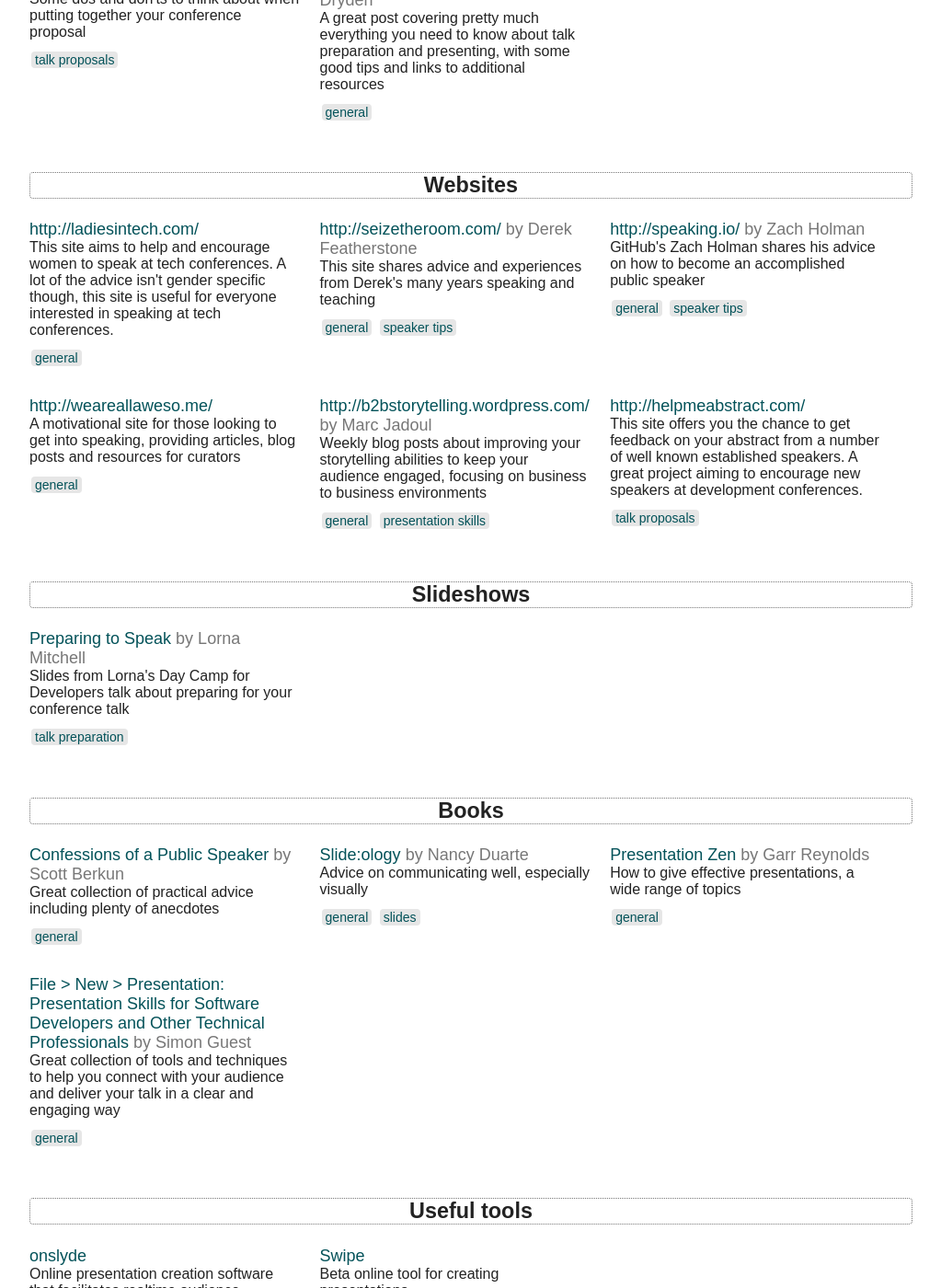
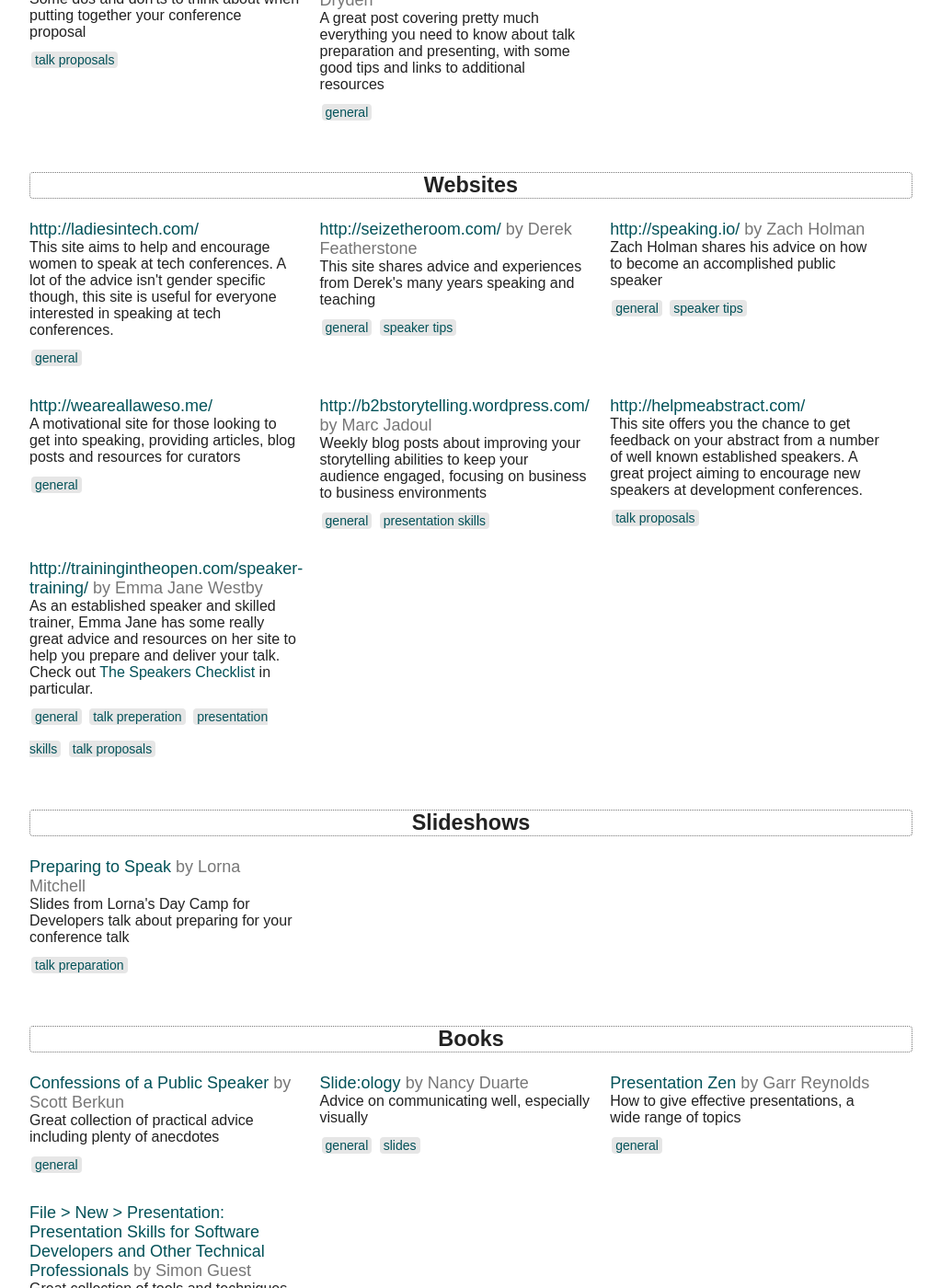
Before and after one commit to stagefright/stagefright.github.io, a Jekyll site: the page built from resources.html, in a window 1280 px wide and 1400 px high, scrolled down 1029 px. Shown: the whole window at 92% size, without its empty margins (128-1151 px from the left). Built offline with Jekyll 4.4.1, drawn with Linux system fonts in a browser that asks for light colours; nearby versions of some CDN libraries.

Commit message:
Add Emma Jane's site trainingintheopen.com

```diff
--- a/_data/resources-sites.yml
+++ b/_data/resources-sites.yml
@@ -12,7 +12,7 @@
 
 - url: http://speaking.io/
   author: Zach Holman
-  description: GitHub's Zach Holman shares his advice on how to become an accomplished public speaker
+  description: Zach Holman shares his advice on how to become an accomplished public speaker
   tags:
     - general
     - speaker tips
@@ -33,3 +33,12 @@
   description: This site offers you the chance to get feedback on your abstract from a number of well known established speakers. A great project aiming to encourage new speakers at development conferences.
   tags:
     - talk proposals
+
+- url: http://trainingintheopen.com/speaker-training/
+  author: Emma Jane Westby
+  description: As an established speaker and skilled trainer, Emma Jane has some really great advice and resources on her site to help you prepare and deliver your talk. Check out <a href="http://trainingintheopen.com/speakers-checklist.html" title="The Speakers Checklist">The Speakers Checklist</a> in particular.
+  tags:
+    - general
+    - talk preperation
+    - presentation skills
+    - talk proposals
```
